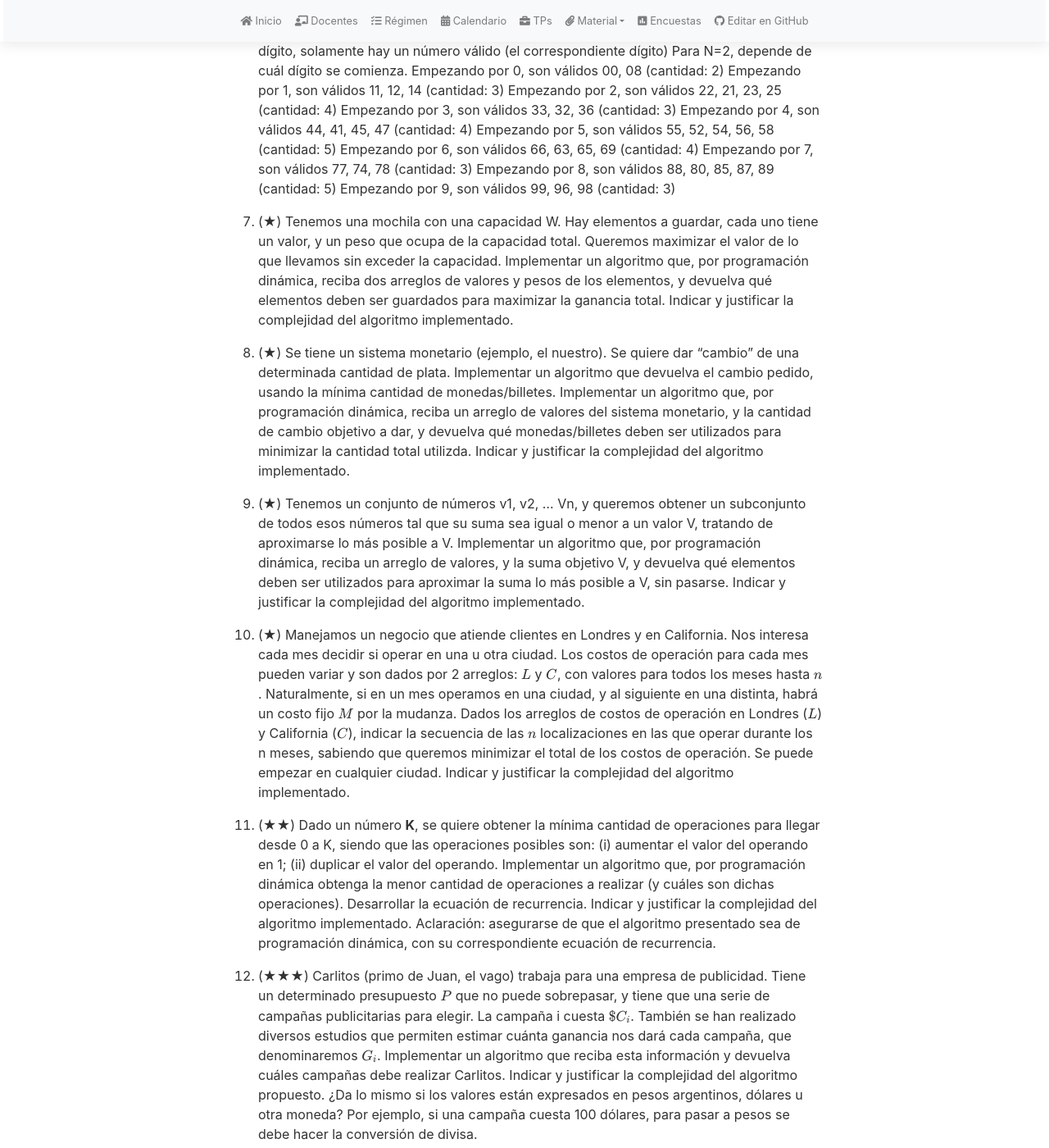
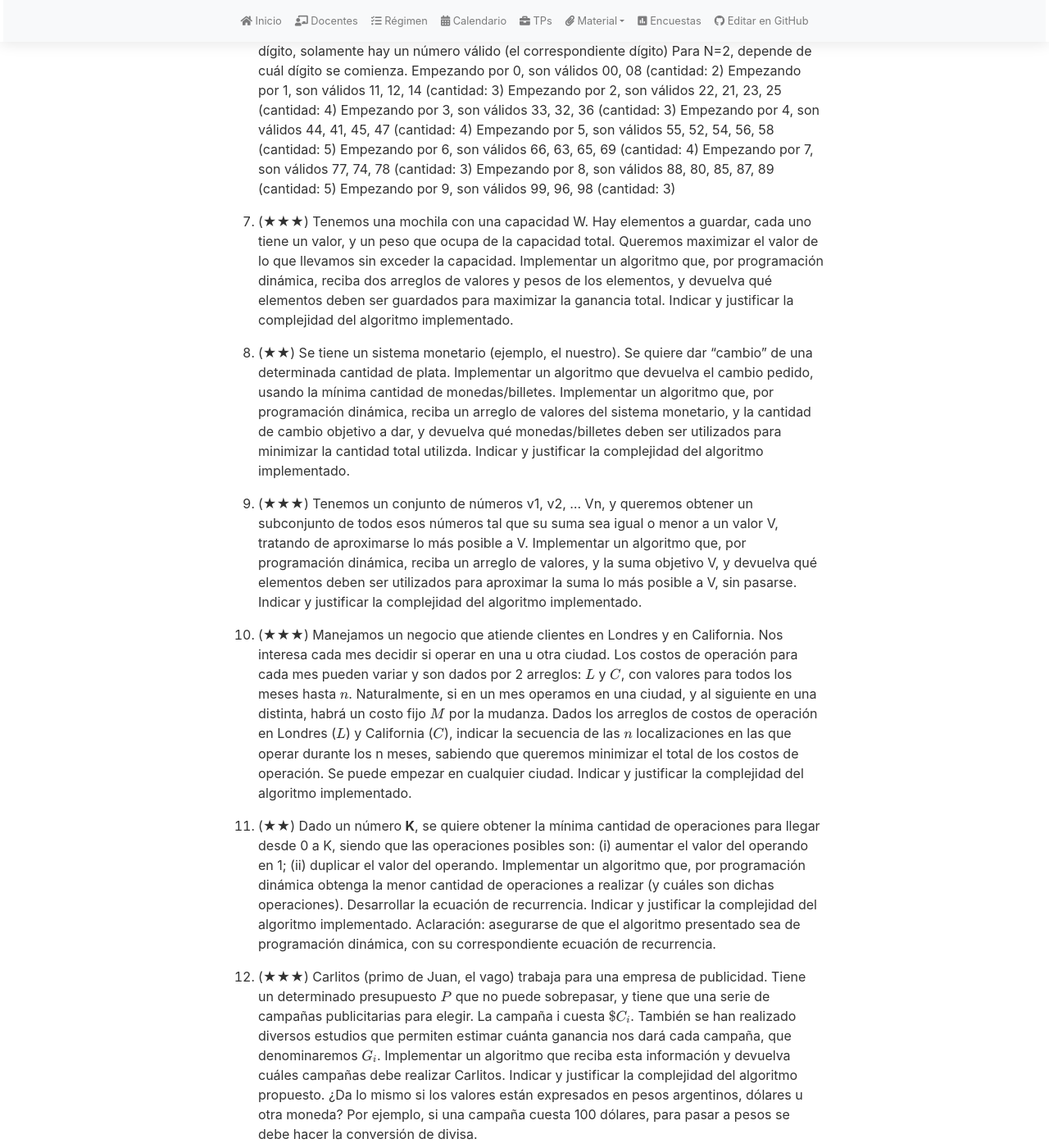
Before and after one commit to algoritmos-rw/tda_bg, a Jekyll site: the page built from material/guias/pd.md, in a window 1280 px wide and 1400 px high, scrolled down 1354 px. Shown: the whole window at 82% size. Built offline with Jekyll 4.4.1, drawn with Linux system fonts in a browser that asks for light colours; nearby versions of some CDN libraries; our own code applies the rules of GitHub Pages for plain Markdown files; some of the changed text lies outside the part shown.

Commit message:
Ajustar estrellitas PD

````diff
--- a/material/guias/pd.md
+++ b/material/guias/pd.md
@@ -30,7 +30,7 @@ math: true
     n --> Debe devolver la suma entre los dos anteriores números de fibonacci (los fibonacci n-2 y n-1)
     ```
 
-1.  (★★) Dada un aula/sala donde se pueden dar charlas. Las charlas tienen horario de inicio y fin. Además, cada charla tiene
+1.  (★★★) Dada un aula/sala donde se pueden dar charlas. Las charlas tienen horario de inicio y fin. Además, cada charla tiene
     asociado un valor de ganancia. Implementar un algoritmo que, utilizando programación dinámica, reciba 3 arreglos _inicios,
     fines y valores_ representando los horarios de inicios de las charlas, sus horarios de fin, y los valores de las ganancias,
     e indique cuáles son las charlas a dar para maximizar la ganancia total obtenida.
@@ -47,7 +47,7 @@ math: true
     n = 4 --> Debe devolver 7
     n = 5 --> Debe devolver 13
 
-1.  (★) Juan es ambicioso pero también algo vago. Dispone de varias ofertas de trabajo diarias, pero no quiere trabajar dos días
+1.  (★★) Juan es ambicioso pero también algo vago. Dispone de varias ofertas de trabajo diarias, pero no quiere trabajar dos días
     seguidos. Dado un arreglo con el monto esperado a ganar cada día, determinar, por programación dinámica, el máximo monto a ganar,
     sabiendo que no aceptará trabajar dos días seguidos. Hacer una reconstrucción para verificar qué días debe trabajar.
     Indicar y justificar la complejidad del algoritmo implementado.
@@ -76,23 +76,23 @@ math: true
     Empezando por 8, son válidos 88, 80, 85, 87, 89 (cantidad: 5)
     Empezando por 9, son válidos 99, 96, 98 (cantidad: 3)
 
-1.  (★) Tenemos una mochila con una capacidad W. Hay elementos a guardar, cada uno tiene un valor, y un peso que ocupa de la
+1.  (★★★) Tenemos una mochila con una capacidad W. Hay elementos a guardar, cada uno tiene un valor, y un peso que ocupa de la
     capacidad total. Queremos maximizar el valor de lo que llevamos sin exceder la capacidad. Implementar un algoritmo que,
     por programación dinámica, reciba dos arreglos de valores y pesos de los elementos, y devuelva qué elementos deben ser
     guardados para maximizar la ganancia total. Indicar y justificar la complejidad del algoritmo implementado.
 
-1.  (★) Se tiene un sistema monetario (ejemplo, el nuestro). Se quiere dar "cambio" de una determinada cantidad de plata. Implementar
+1.  (★★) Se tiene un sistema monetario (ejemplo, el nuestro). Se quiere dar "cambio" de una determinada cantidad de plata. Implementar
     un algoritmo que devuelva el cambio pedido, usando la mínima cantidad de monedas/billetes. Implementar un algoritmo que,
     por programación dinámica, reciba un arreglo de valores del sistema monetario, y la cantidad de cambio objetivo a dar, y devuelva
     qué monedas/billetes deben ser utilizados para minimizar la cantidad total utilizda.
     Indicar y justificar la complejidad del algoritmo implementado.
 
-1.  (★) Tenemos un conjunto de números v1, v2, … Vn, y queremos obtener un subconjunto de todos esos números tal que su suma sea
+1.  (★★★) Tenemos un conjunto de números v1, v2, … Vn, y queremos obtener un subconjunto de todos esos números tal que su suma sea
     igual o menor a un valor V, tratando de aproximarse lo más posible a V. Implementar un algoritmo que, por programación dinámica,
     reciba un arreglo de valores, y la suma objetivo V, y devuelva qué elementos deben ser utilizados para aproximar la suma lo más
     posible a V, sin pasarse. Indicar y justificar la complejidad del algoritmo implementado.
 
-1.  (★) Manejamos un negocio que atiende clientes en Londres y en California. Nos interesa cada mes decidir si operar en una u otra
+1.  (★★★) Manejamos un negocio que atiende clientes en Londres y en California. Nos interesa cada mes decidir si operar en una u otra
     ciudad. Los costos de operación para cada mes pueden variar y son dados por 2 arreglos: $$L$$ y $$C$$, con valores para todos los meses
     hasta $$n$$. Naturalmente, si en un mes operamos en una ciudad, y al siguiente en una distinta, habrá un costo fijo $$M$$ por la mudanza.
     Dados los arreglos de costos de operación en Londres ($$L$$) y California ($$C$$), indicar la secuencia de las $$n$$ localizaciones en las
````
